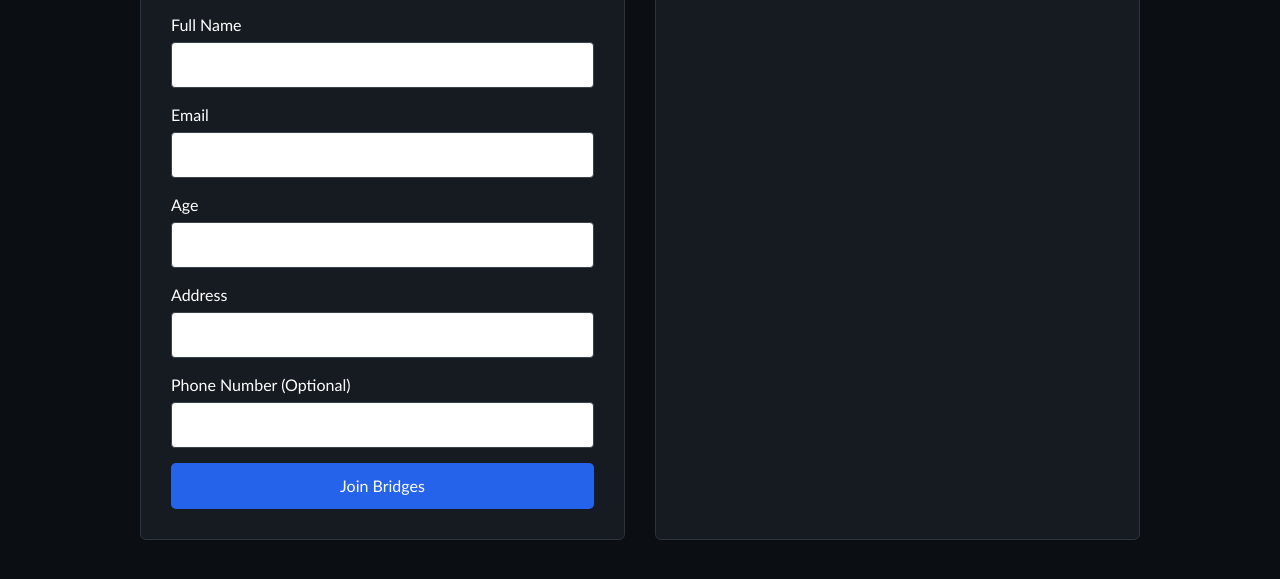
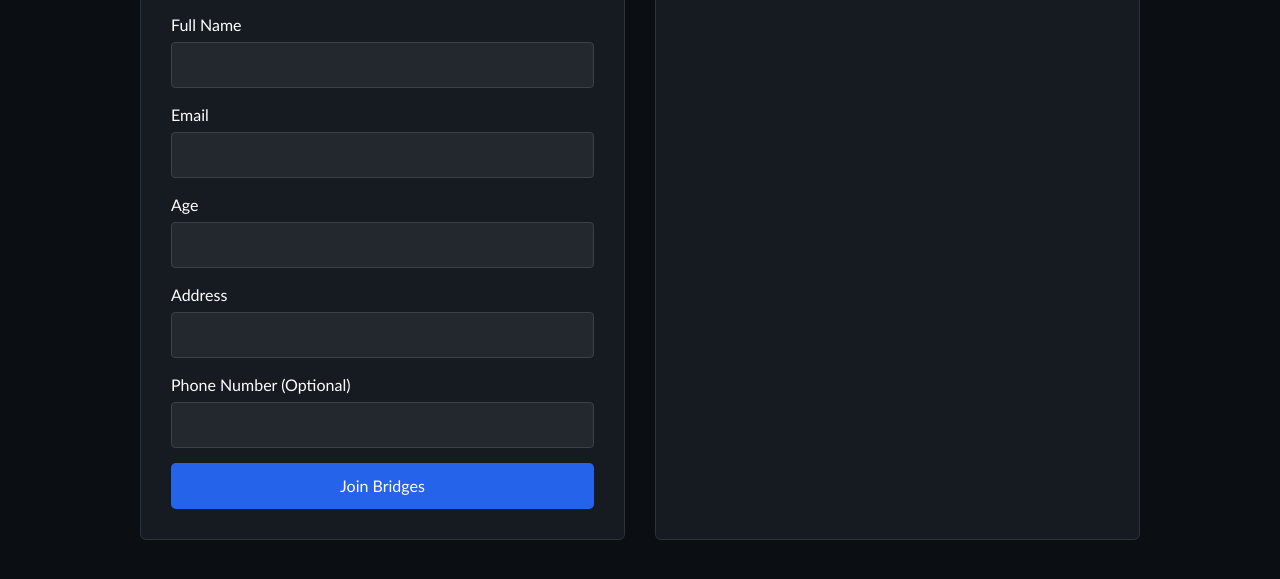
Before and after one commit to HusainDhamen/User-Member-Management-Web-Page, a plain HTML site: page signupPage.html in a window 1280 px wide. Shown: the part 233-812 px from the top of the page. Drawn offline with nearby package versions, Linux system fonts and the light colour scheme.

Commit message:
Final Draft for Layout 3

```diff
--- a/css/style.css
+++ b/css/style.css
@@ -205,7 +205,7 @@ footer {
 #signupForm input {
     width: 100%;
     padding: 10px;
-    background-color: #0b0f14
+    background-color: #23272e;
     color: white;
     border: 1px solid #3a414b;
     border-radius: 4px;
```
